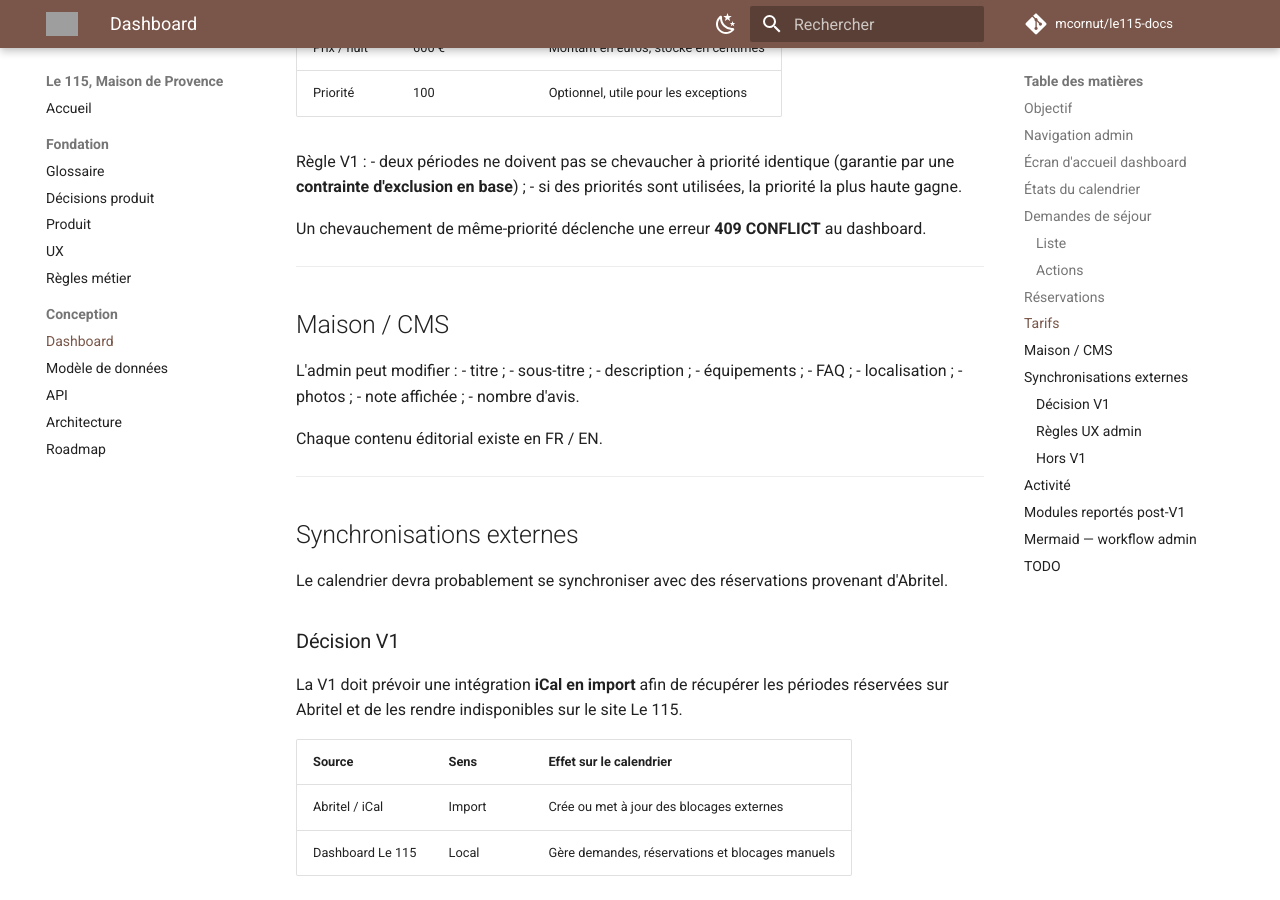
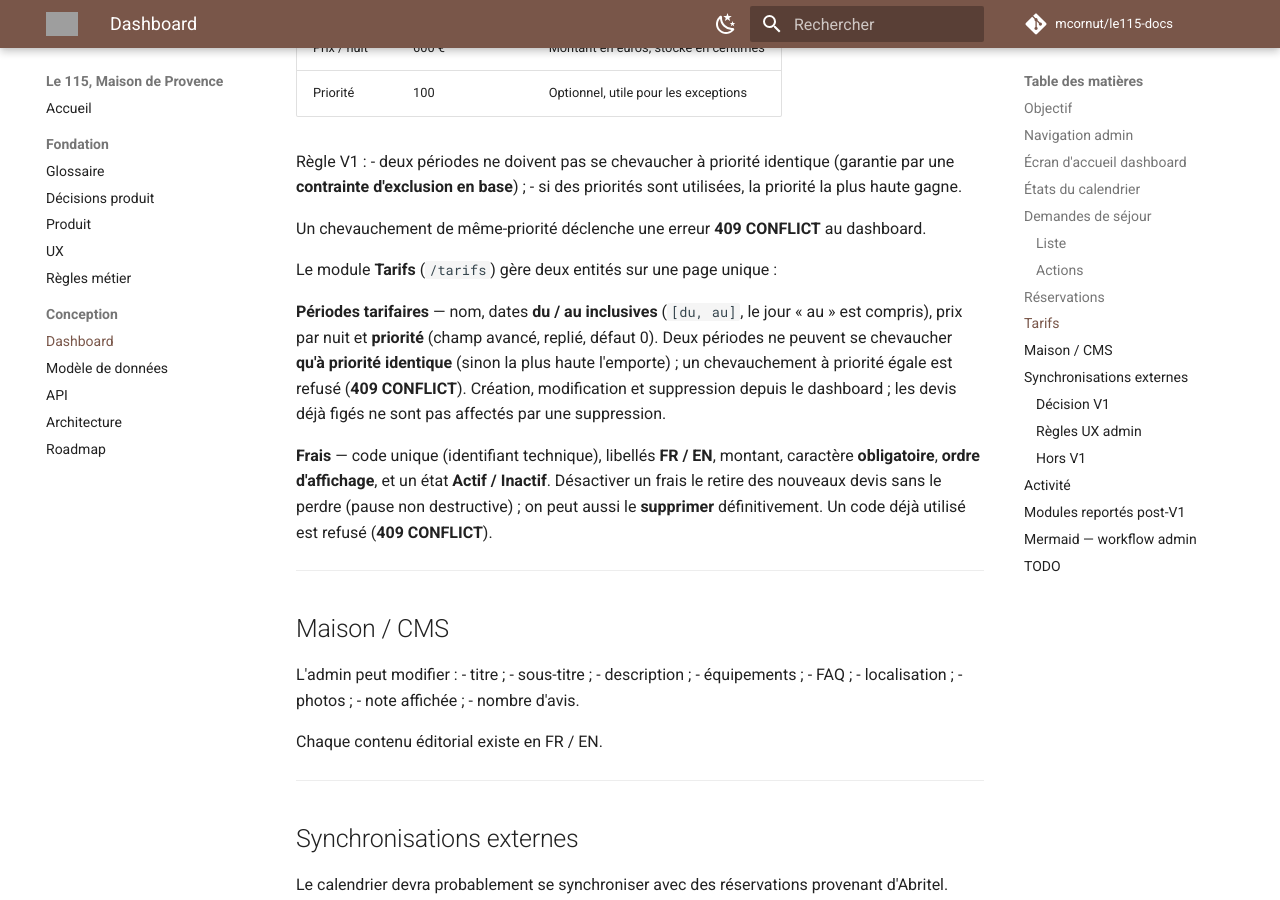
Before and after one commit to mcornut/le115-docs, an MkDocs documentation site: the page built from docs/04-Dashboard.md, in a window 1280 px wide and 900 px high, scrolled down 3640 px. Built offline with MkDocs 1.6.1 and Material for MkDocs 9.7.7, drawn with Linux system fonts in a browser that asks for light colours; comment, search, counter and statistics services are not loaded; grey boxes are pictures that could not be loaded.

Commit message:
docs(dashboard): module Tarifs (périodes inclusives + frais actif/inactif)
Co-Authored-By: Claude Opus 4.8 <noreply@anthropic.com>

```diff
--- a/docs/04-Dashboard.md
+++ b/docs/04-Dashboard.md
@@ -151,6 +151,21 @@ Règle V1 :
 
 Un chevauchement de même-priorité déclenche une erreur **409 CONFLICT** au dashboard.
 
+Le module **Tarifs** (`/tarifs`) gère deux entités sur une page unique :
+
+**Périodes tarifaires** — nom, dates **du / au inclusives** (`[du, au]`, le
+jour « au » est compris), prix par nuit et **priorité** (champ avancé, replié,
+défaut 0). Deux périodes ne peuvent se chevaucher **qu'à priorité identique**
+(sinon la plus haute l'emporte) ; un chevauchement à priorité égale est refusé
+(**409 CONFLICT**). Création, modification et suppression depuis le dashboard ;
+les devis déjà figés ne sont pas affectés par une suppression.
+
+**Frais** — code unique (identifiant technique), libellés **FR / EN**, montant,
+caractère **obligatoire**, **ordre d'affichage**, et un état **Actif / Inactif**.
+Désactiver un frais le retire des nouveaux devis sans le perdre (pause non
+destructive) ; on peut aussi le **supprimer** définitivement. Un code déjà
+utilisé est refusé (**409 CONFLICT**).
+
 ---
 
 ## Maison / CMS
@@ -257,6 +272,6 @@ flowchart TD
 - [x] Créer la fiche réservation (devis figé + note interne).
 - [x] Implémenter annuler et ajuster le prix.
 - [x] Créer l'écran calendrier (grille mensuelle, blocages manuels).
-- [ ] Créer l'éditeur de tarifs.
+- [x] Créer l'éditeur de tarifs.
 - [ ] Créer l'éditeur de contenus.
 - [ ] Créer le journal d'activité.
```
